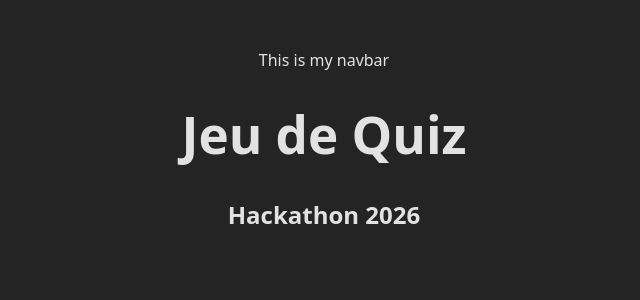
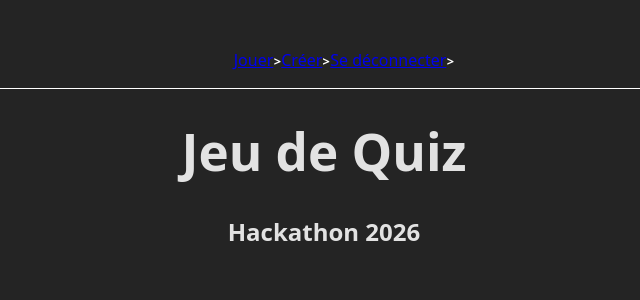
Before and after one commit to sashsutton/frontend-hackathon-quizz-app, a React (Vite) app: page / in a window 1280 px wide. Shown: the top 300 px of the page, without its empty margins (316-956 px from the left). Built offline with nearby package versions, Linux system fonts and the light colour scheme.

Commit message:
Implémentation de la navbar

```diff
--- a/src/components/Navbar.jsx
+++ b/src/components/Navbar.jsx
@@ -1,11 +1,19 @@
 
 
 
-function Navbar(){
+function Navbar() {
+    const isConnected = true;
+
     return(
-        <div>
-            <p> This is my navbar</p>
-        </div>
+        <nav className="crumbs">
+
+        <ul className="">
+            <li class="crumb"><a href="./play">Jouer</a></li>
+            <li class="crumb"><a href="./make">Créer</a></li>
+            {!isConnected && <li class="crumb"><a href="./login">Se connecter</a></li>}
+            {isConnected && <li class="crumb"><a href="./logout">Se déconnecter</a></li>}
+        </ul>
+        </nav>
 
     )
 }
```
